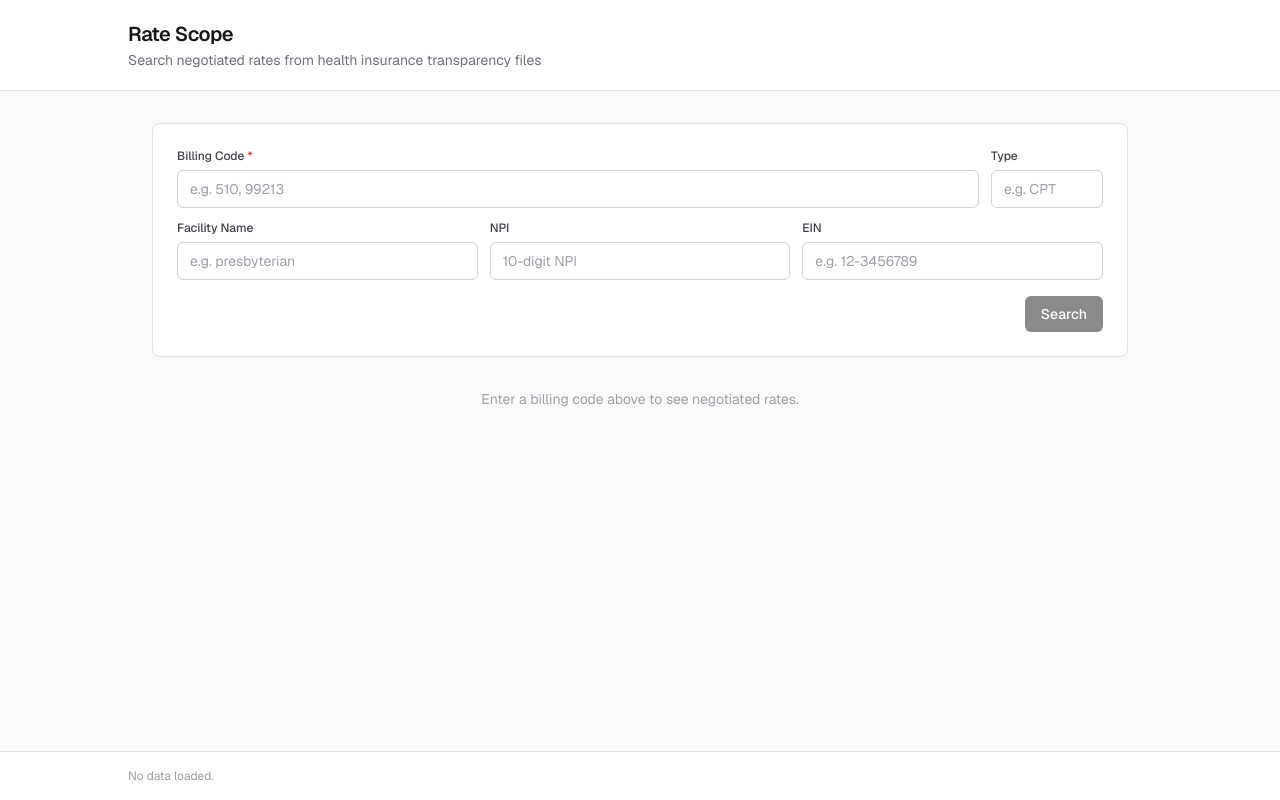
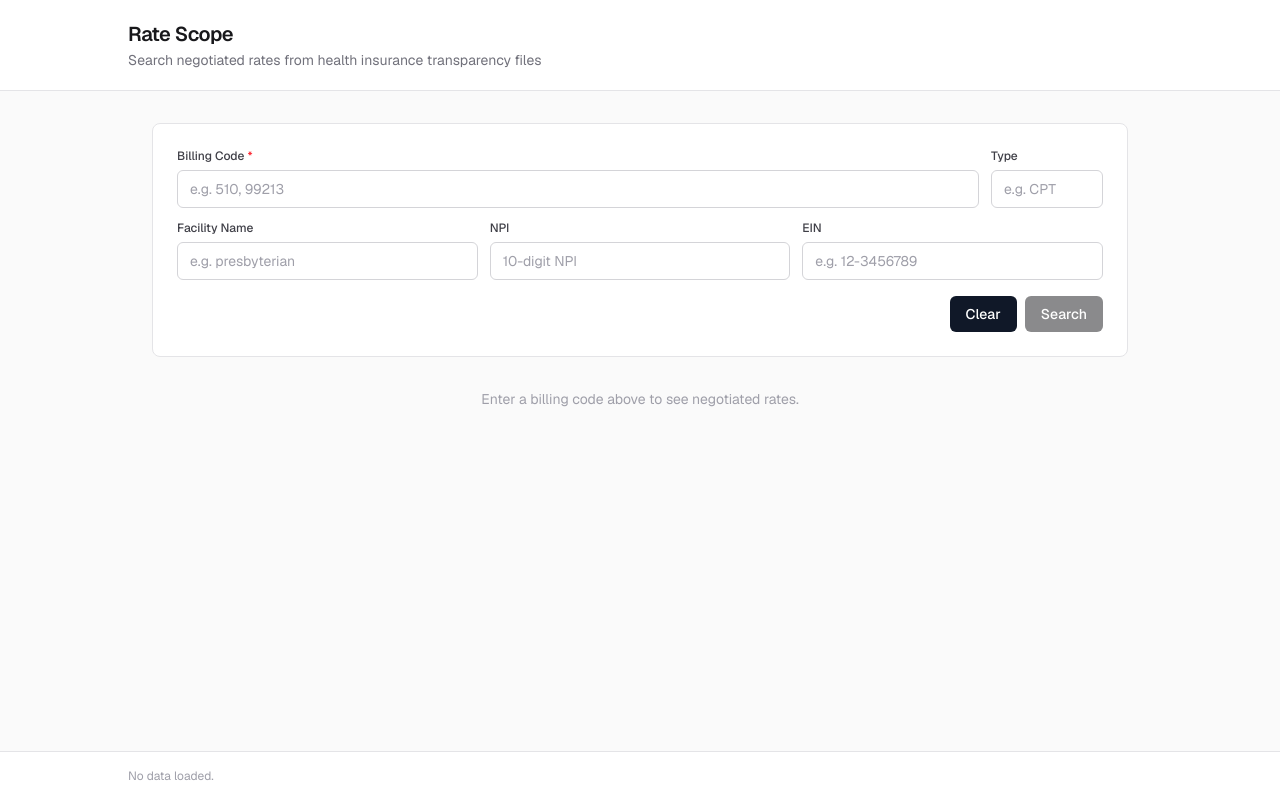
Before and after one commit to cernanb/rate-scope, a Next.js app: page / in a window 1280 px wide. Built offline with nearby package versions, Linux system fonts and the light colour scheme.

Commit message:
feat: add clear functionality to SearchForm and integrate with RateSearch

```diff
--- a/app/components/RateSearch.tsx
+++ b/app/components/RateSearch.tsx
@@ -19,6 +19,11 @@ export default function RateSearch({ metadata }: Props) {
   const [result, setResult] = useState<QueryResult | null>(null);
   const [loading, setLoading] = useState(false);
   const [error, setError] = useState<string | null>();
+
+  function handleClear() {
+    setResult(null);
+    setError(null);
+  }
 
   async function handleSearch(params: SearchParams) {
     setLoading(true);
@@ -57,7 +62,11 @@ export default function RateSearch({ metadata }: Props) {
       </header>
 
       <main className="mx-auto w-full max-w-5xl flex-1 px-6 py-8">
-        <SearchForm onSearch={handleSearch} loading={loading} />
+        <SearchForm
+          onClear={handleClear}
+          onSearch={handleSearch}
+          loading={loading}
+        />
 
         <div className="mt-6">
           {error && (
--- a/app/components/SearchForm.tsx
+++ b/app/components/SearchForm.tsx
@@ -13,9 +13,10 @@ export type SearchParams = {
 type Props = {
   onSearch: (params: SearchParams) => void;
   loading: boolean;
+  onClear: () => void;
 };
 
-export default function SearchForm({ onSearch, loading }: Props) {
+export default function SearchForm({ onSearch, loading, onClear }: Props) {
   const [code, setCode] = useState("");
   const [type, setType] = useState("");
   const [npi, setNpi] = useState("");
@@ -129,7 +130,22 @@ export default function SearchForm({ onSearch, loading }: Props) {
         </div>
       </div>
 
-      <div className="mt-4 flex justify-end">
+      <div className="mt-4 flex justify-end gap-2">
+        <button
+          type="button"
+          disabled={loading}
+          onClick={() => {
+            setCode("");
+            setType("");
+            setNpi("");
+            setEin("");
+            setFacility("");
+            onClear();
+          }}
+          className="rounded-md bg-gray-900 px-4 py-2 text-sm font-medium text-white transition-colors hover:bg-zinc-700 disabled:cursor-not-allowed disabled:opacity-50"
+        >
+          Clear
+        </button>
         <button
           type="submit"
           disabled={loading || !code.trim()}
```
